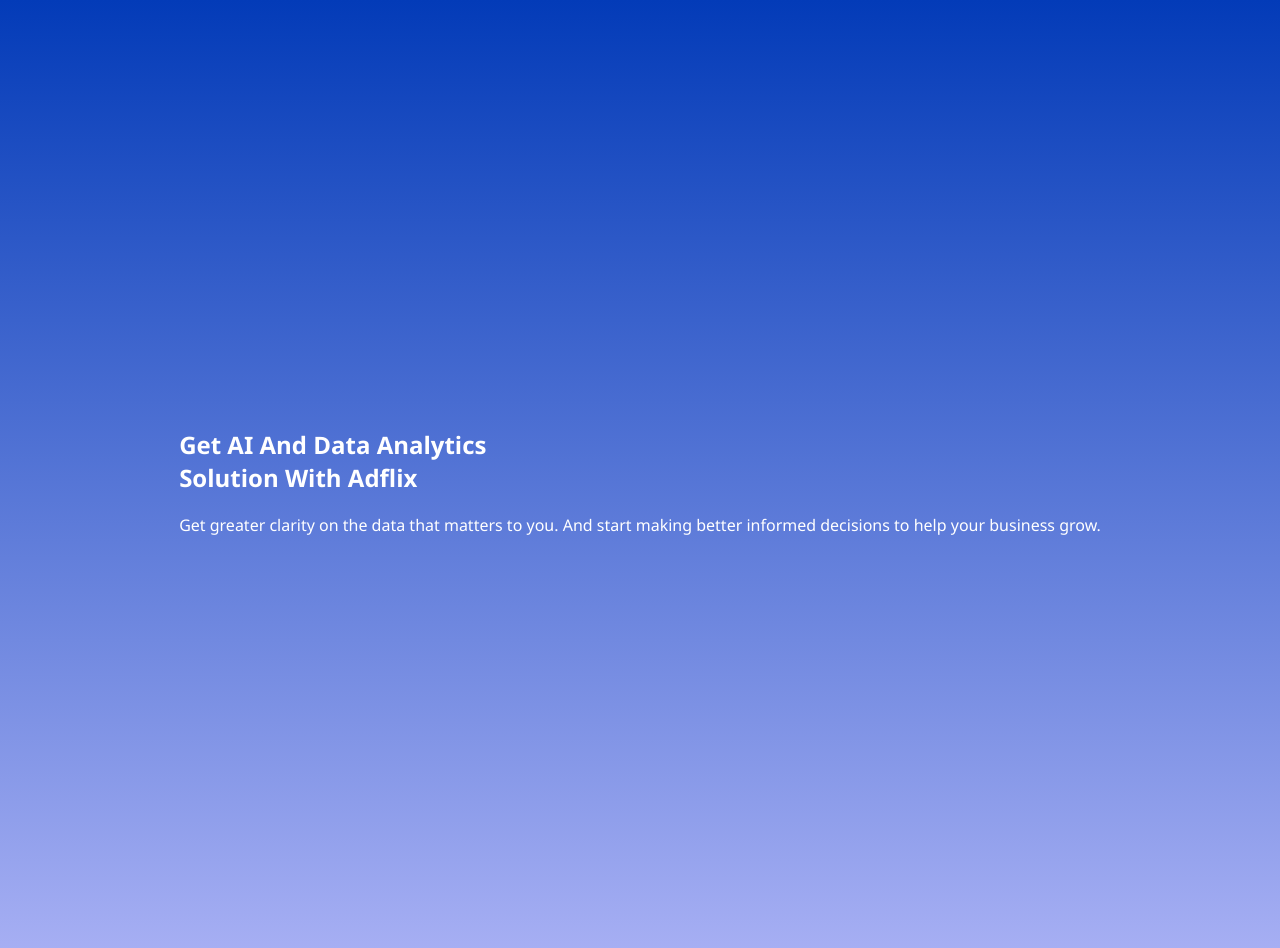
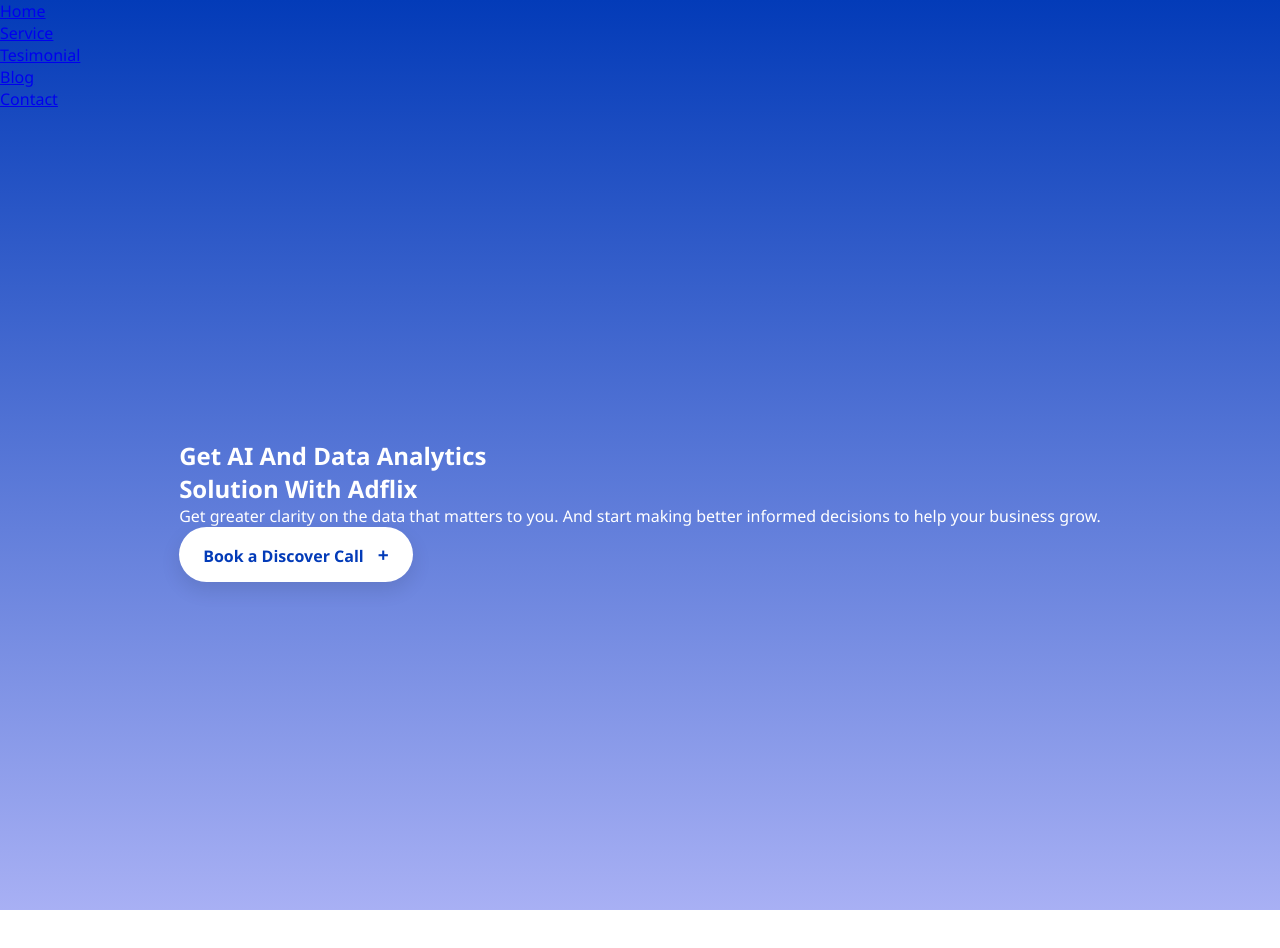
Before and after one commit to arafat-adflixconsulting/john-website, a plain HTML site: page index.html in a window 1280 px wide. After the commit the page ends 910 px from the top, so only its background shows below. Drawn offline with Linux system fonts and the light colour scheme.

Commit message:
nevigation bar added

```diff
--- a/Style/index.css
+++ b/Style/index.css
@@ -1,10 +1,17 @@
+*{
+    margin: 0;
+    padding: 0;
+    box-sizing: border-box;
+}
+
 body{
-    margin: 0;
     font-family: 'Segoe UI', sans-serif;
     background: linear-gradient(#033bb8, #a8b0f4);
     color: white;
 }
 
+
+/* Hero Section */
 .hero-section{
     padding: 80px 20px;
     text-align: left;
@@ -13,3 +20,46 @@ body{
     justify-content: center;
     min-height: 100vh;;
 }
+.her-content{
+    max-width: 700px;
+}
+
+.her-content h1{
+    font-size: 3.2rem;
+    line-height: 1.3;
+    margin-bottom: 20px;
+}
+
+.her-content .higtlight{
+    color: #ffffff;
+    font-weight: 600;
+}
+
+.her-content p{
+    font-size: 1.1rem;
+    line-height: 1.6;
+    margin-bottom: 30px;
+    color: #e4e4e4;
+}
+
+.cta-button {
+  display: inline-block;
+  background-color: white;
+  color: #033bb8;
+  padding: 14px 24px;
+  font-weight: bold;
+  font-size: 1rem;
+  text-decoration: none;
+  border-radius: 999px;
+  box-shadow: 0 8px 20px rgba(0, 0, 0, 0.1);
+  transition: background-color 0.3s;
+}
+
+.cta-button span {
+  margin-left: 10px;
+  font-size: 1.2rem;
+}
+
+.cta-button:hover {
+  background-color: #e5e5ff;
+}
--- a/index.html
+++ b/index.html
@@ -7,6 +7,19 @@
     <link rel="stylesheet" href="Style/index.css">
 </head>
 <body>
+
+<header>
+    <nav>
+        <ul>
+            <li><a href="#">Home</a></li>
+            <li><a href="#">Service</a></li>
+            <li><a href="#">Tesimonial</a></li>
+            <li><a href="#">Blog</a></li>
+            <li><a href="#">Contact</a></li>
+        </ul>
+    </nav>
+</header>
+
  <section class="hero-section">
     <div class="hero-content">
         <h1>
@@ -15,6 +28,7 @@
         <p>
             Get greater clarity on the data that matters to you. And start making better informed decisions to help your business grow.
         </p>
+        <a href="#" class="cta-button">Book a Discover Call <span>+</span></a>
      </div>
  </section>
 </body>
```
